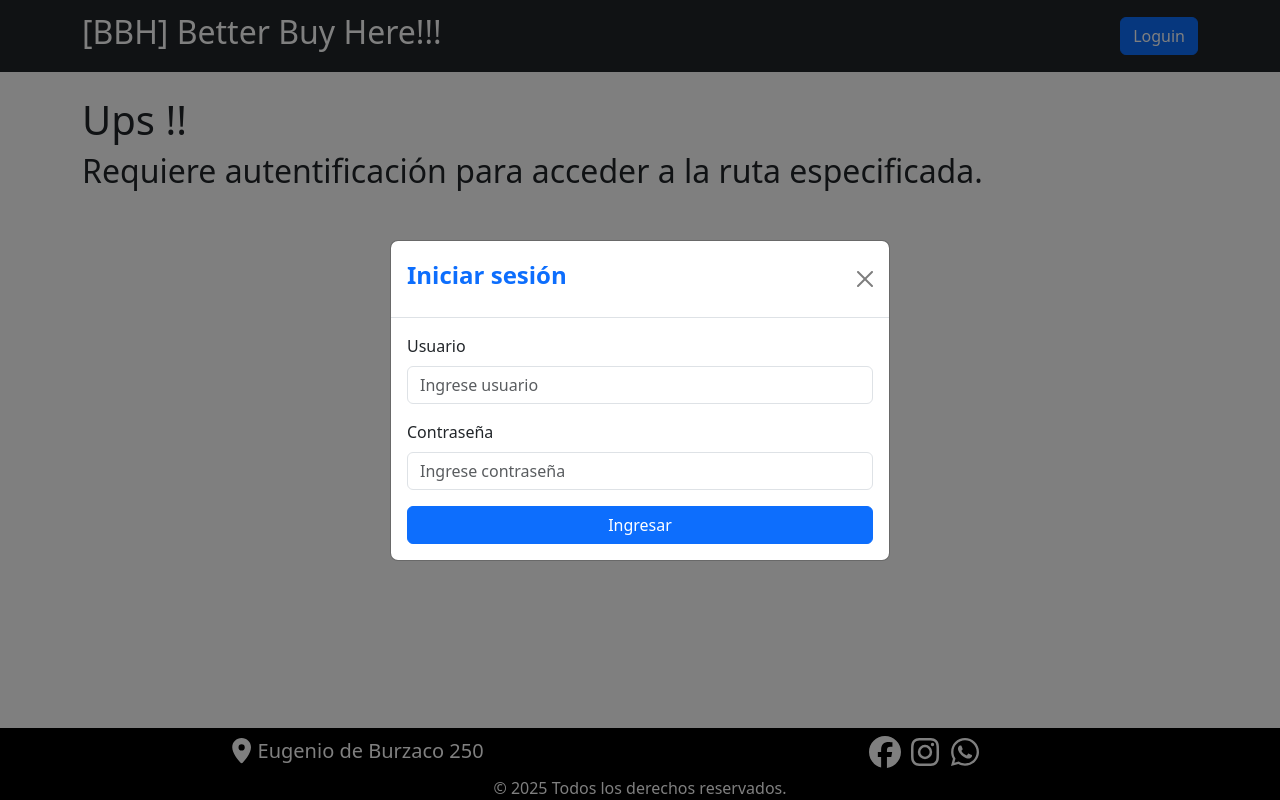
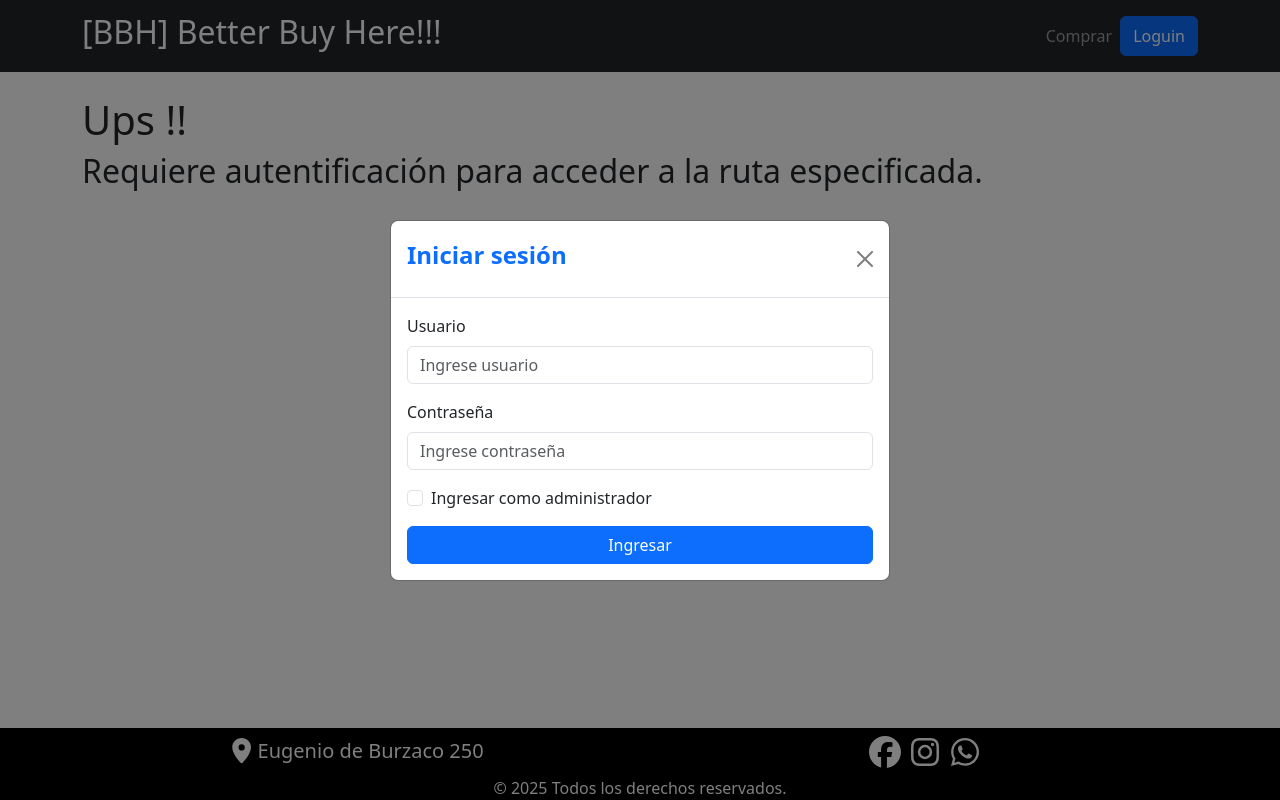
Before and after one commit to Dabzo0/25235-Damian-Bouza-ReactJS, a React (Vite) app: page /loginFail in a window 1280 px wide. Both pictures are taken after a click on the button "Loguin". Built offline with nearby package versions, Linux system fonts and the light colour scheme.

Commit message:
Incorpación: Nivel de usuario, Usuario / Aministrado

```diff
--- a/src/components/Header.jsx
+++ b/src/components/Header.jsx
@@ -1,11 +1,13 @@
 import { Navbar, Container, Nav, Button } from 'react-bootstrap';
 import { Link, useNavigate } from 'react-router-dom';
 import Login from './Login'
-
+import { useContext } from 'react';
+import { UsuarioData } from '../contexts/UsuarioReconocido';
 
 export default function Header() {
   const navigate = useNavigate();
   const isAuth = localStorage.getItem('auth') === 'true';
+  const { usuario } = useContext(UsuarioData);
 
   const cerrarSesion = () => {
         localStorage.removeItem('auth');
@@ -37,13 +39,16 @@ export default function Header() {
           </Nav>
 
           <Nav >
+            <Nav.Link as={Link} to="/">Comprar</Nav.Link>
             {/* Mostrar botón de "Login" o "Cerrar seción" según autenticación */}
             {!isAuth ? (
               <Login/>
             ) : (
               <>
               <Nav.Link as={Link} to="/perfil/usuario">Perfil</Nav.Link>
-              <Nav.Link as={Link} to="/admin">Administrar</Nav.Link>
+              {usuario?.nivel === 'administrador' && (
+                <Nav.Link as={Link} to="/admin">Administrar</Nav.Link>
+              )}
               <Button variant="outline-light" onClick={cerrarSesion}>Cerrar sesión</Button>
               </>
             )}
--- a/src/components/Login.jsx
+++ b/src/components/Login.jsx
@@ -7,6 +7,8 @@ const VentanaLogin = () => {
 
   const navigate = useNavigate();
   const { setUsuario } = useContext(UsuarioData);
+  const [esAdmin, setEsAdmin] = useState(false);
+
 
   {/*Controles de estado para la visibilidad del Modal*/}
   const [show, setShow] = useState(false);
@@ -21,7 +23,7 @@ const VentanaLogin = () => {
     e.preventDefault();// Previene el recargo de la página por el formulario
     setLoading(true); // Al iniciar
 
-    fetch('https://randomuser.me/api')
+    fetch('https://randomuser.me/api') // Este fetch deberia cargar UsuarioData solo con el ID de usuario.
 
       .then(res => {
         if (!res.ok) { throw new Error('Error de red o respuesta del servidor fallida');}
@@ -29,7 +31,7 @@ const VentanaLogin = () => {
       })
 
       .then(data=>{
-        setUsuario(data.results[0]);
+        setUsuario({ nivel: esAdmin ? 'administrador' : 'usuario', ...data.results[0] });
         localStorage.setItem('auth', 'true');
         setShow(false);
         navigate('/');
@@ -73,6 +75,15 @@ const VentanaLogin = () => {
               <Form.Control type="password" placeholder='Ingrese contraseña' required />
             </Form.Group>
 
+            <Form.Group className="mb-3" controlId="administradorCheck">
+              <Form.Check
+                type="checkbox"
+                label="Ingresar como administrador"
+                checked={esAdmin}
+                onChange={(e) => setEsAdmin(e.target.checked)}
+              />
+            </Form.Group>
+
             <Button variant="primary" type="submit" className="w-100" disabled={loading}>
               {loading ? (
                 <>
--- a/src/pages/Perfil.jsx
+++ b/src/pages/Perfil.jsx
@@ -5,7 +5,7 @@ import {UsuarioData} from '../contexts/UsuarioReconocido';
 const PerfilUsuario=()=>{
   const {usuario}=useContext(UsuarioData)
 
-  // Esta validacion no es estictamente necesaria, pero "a vecea pasan cosas"! XD
+  // Esta validacion no es estictamente necesaria, pero "a veces pasan cosas"! XD
   if (!usuario || Object.keys(usuario).length === 0) {
     return (
       <div className="d-flex justify-content-center mt-4">
@@ -21,12 +21,14 @@ const PerfilUsuario=()=>{
         <Card>
           <Card.Img  variant='top' src={usuario.picture.large}/>
           <Card.Body>
+            {/*<h3>{usuario.nivel.toUpperCase()}</h3>*/}
             <Card.Title>
-              {usuario.name.first}{usuario.name.last}
+              <strong>{usuario.nivel.toUpperCase()}: </strong>
+              {usuario.name.first}; {usuario.name.last}
             </Card.Title>
             <Card.Text>
-              <strong>Email:</strong>{usuario.email}<br />
-              <strong>Ciudad:</strong> {usuario.location.city}
+              <strong>Email: </strong>{usuario.email}<br />
+              <strong>Ciudad: </strong> {usuario.location.city}
             </Card.Text>
           </Card.Body>
         </Card>
```
